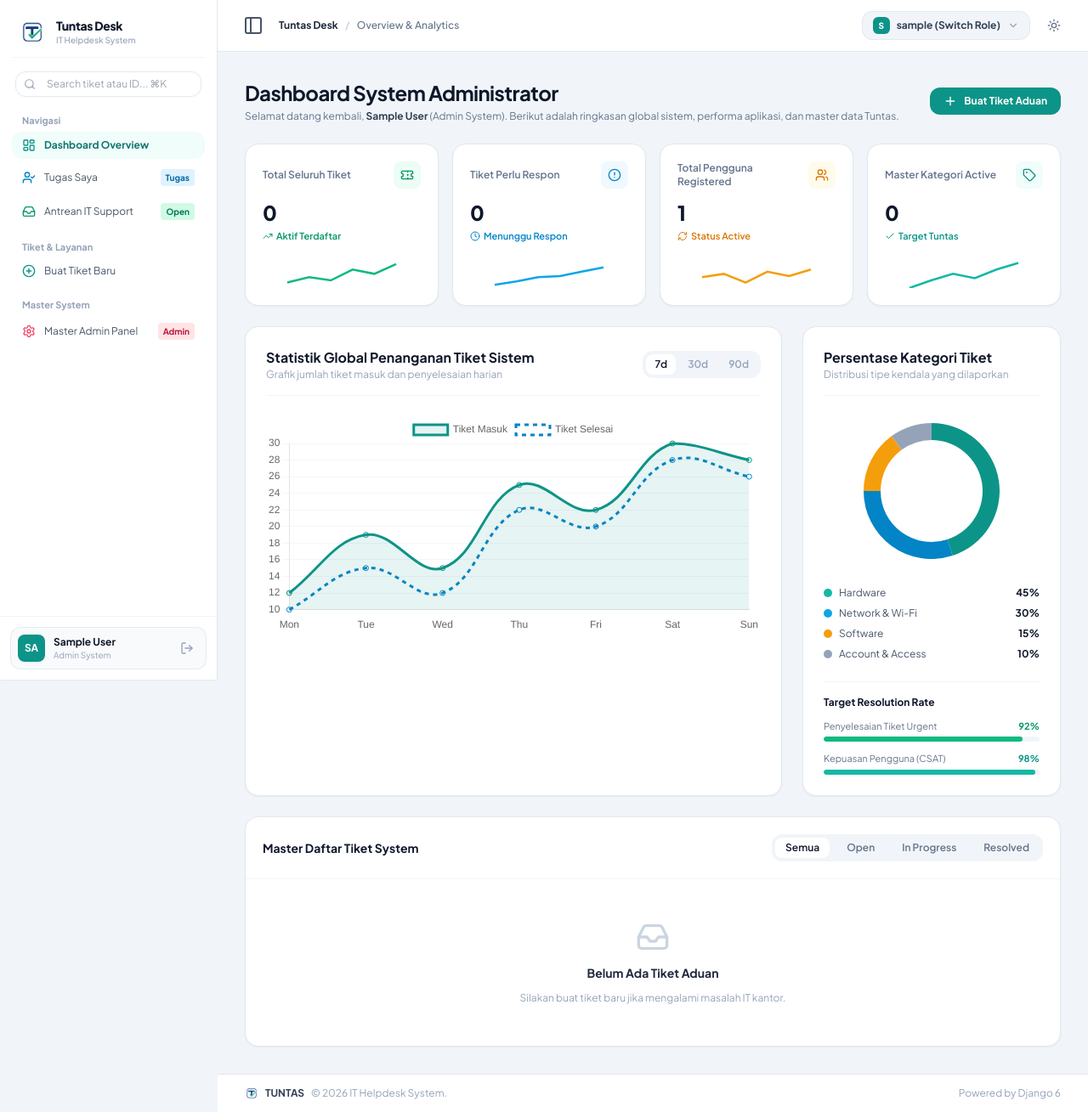
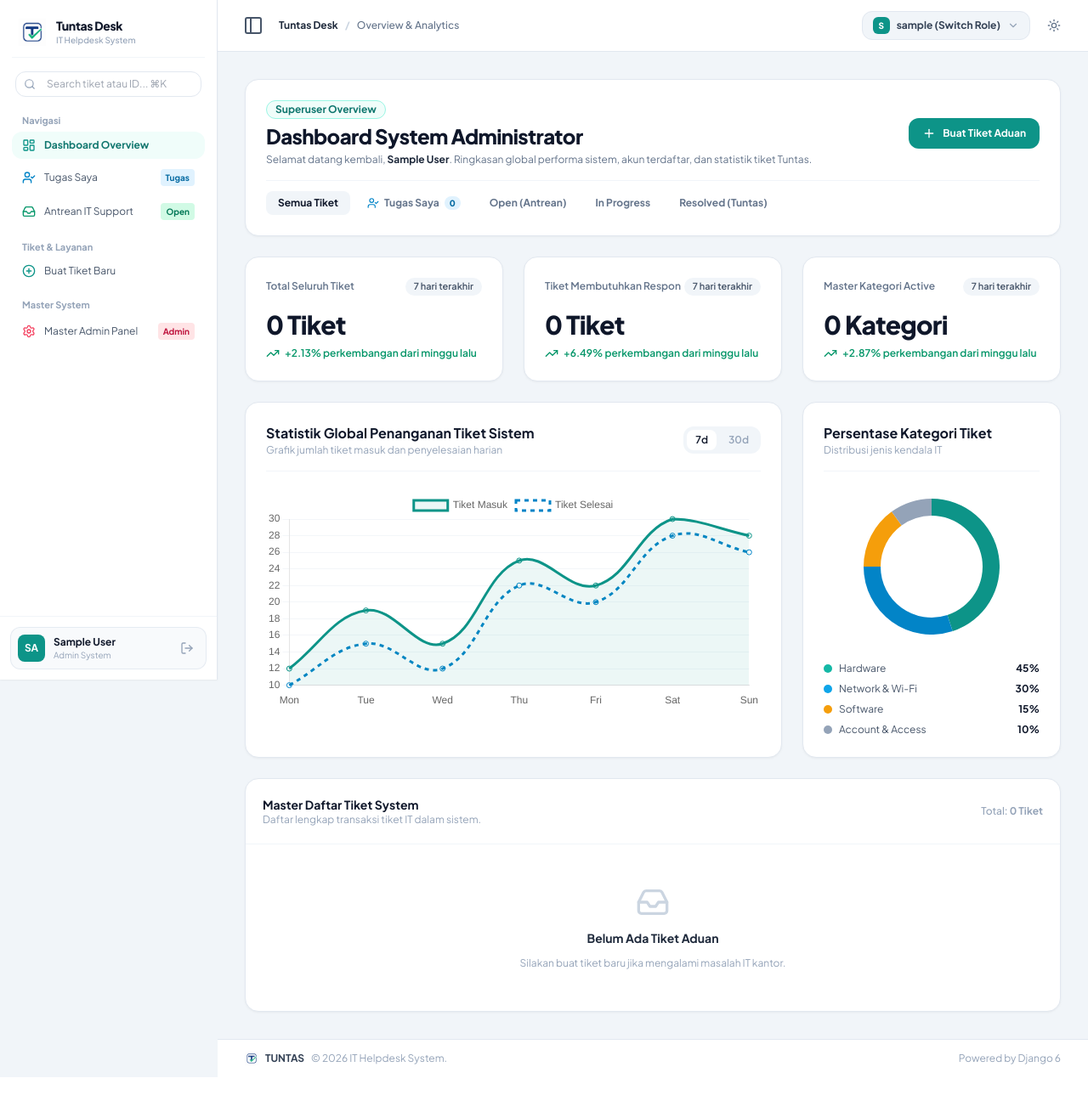
Before and after one commit to narendrasatyaa/tuntas-ticket, a Django app: page /tickets/my-tickets/ in a window 1280 px wide. Shown: the whole page at 85% size. After the commit the page ends 1268 px from the top, so only its background shows below. Run offline with Django 5.2, Linux system fonts and the light colour scheme; the visitor is signed in with stand-in values (Sample User, id 1); data comes from the database, SQL or seed files in the repository; data that the repository does not hold is empty; some libraries are stand-ins or nearby versions.

Commit message:
fitur: tambah antrean khusus Tugas Saya dan unduh laporan penilaian CSV Excel

```diff
--- a/tickets/templates/tickets/my_ticket_list.html
+++ b/tickets/templates/tickets/my_ticket_list.html
@@ -1,158 +1,151 @@
 {% extends 'base.html' %}
 
-{% block title %}Dashboard - Tuntas Tuntas Desk{% endblock %}
+{% block title %}Dashboard Overview - Tuntas IT Desk{% endblock %}
 {% block breadcrumb %}Overview & Analytics{% endblock %}
-{% block page_title %}
-    {% if user_role == 'REQUESTER' %}Overview Tiket Saya
-    {% elif user_role == 'TECHNICIAN' %}Dashboard Penanganan Teknisi
-    {% elif user_role == 'IT_LEAD' %}Dashboard Supervisor SLA Tim
-    {% else %}Dashboard System Administrator{% endif %}
-{% endblock %}
 
 {% block content %}
-<div class="space-y-6">
+<div class="space-y-6 w-full max-w-full">
 
-    <!-- Role-Tailored Welcome Greeting Banner -->
-    <div class="flex flex-col sm:flex-row items-start sm:items-center justify-between gap-4">
+    <!-- Top Header Banner & Filter Tabs Bar -->
+    <div class="unfold-card p-5 md:p-6 space-y-4">
+        <div class="flex flex-col md:flex-row items-start md:items-center justify-between gap-4">
             <div class="space-y-1">
-            <h1 class="text-2xl font-bold tracking-tight text-slate-900 dark:text-white">
+                <div class="flex items-center gap-2">
+                    <span class="px-2.5 py-0.5 rounded-full text-xs font-bold bg-teal-50 dark:bg-teal-950/40 text-teal-700 dark:text-teal-300 border border-teal-200 dark:border-teal-800">
+                        {% if user_role == 'ADMIN' %}Superuser Overview{% elif user_role == 'IT_LEAD' %}Supervisor SLA{% elif user_role == 'TECHNICIAN' %}Support Desk{% else %}Helpdesk Karyawan{% endif %}
+                    </span>
+                </div>
+                <h1 class="text-2xl font-extrabold tracking-tight text-slate-900 dark:text-white">
                     {% if user_role == 'REQUESTER' %}Overview Tiket Saya
-                {% elif user_role == 'TECHNICIAN' %}Dashboard Penanganan Teknisi
-                {% elif user_role == 'IT_LEAD' %}Dashboard Supervisor & SLA Tim
+                    {% elif user_role == 'TECHNICIAN' %}Dashboard Penanganan Support
+                    {% elif user_role == 'IT_LEAD' %}Dashboard Supervisor SLA Tim
                     {% else %}Dashboard System Administrator{% endif %}
                 </h1>
                 <p class="text-xs text-slate-500 dark:text-slate-400">
-                Selamat datang kembali, <span class="font-bold text-slate-700 dark:text-slate-200">{{ user.get_full_name|default:user.username }}</span>
-                ({% if user_role == 'ADMIN' %}Admin System{% elif user_role == 'IT_LEAD' %}IT Supervisor{% elif user_role == 'TECHNICIAN' %}Teknisi IT{% else %}Karyawan{% endif %}).
-                {% if user_role == 'REQUESTER' %}Pantau progres penyelesaian kendala IT yang Anda ajukan di bawah ini.
-                {% elif user_role == 'TECHNICIAN' %}Berikut adalah daftar tiket fiksasi yang ditugaskan ke Anda dan antrean masuk.
-                {% elif user_role == 'IT_LEAD' %}Berikut adalah laporan pencapaian SLA dan beban kerja seluruh tim IT Support.
-                {% else %}Berikut adalah ringkasan global sistem, performa aplikasi, dan master data Tuntas.{% endif %}
+                    Selamat datang kembali, <strong class="text-slate-800 dark:text-slate-200">{{ user.get_full_name|default:user.username }}</strong>.
+                    {% if user_role == 'REQUESTER' %}Pantau progres penyelesaian aduan IT kantor Anda di bawah ini.
+                    {% elif user_role == 'TECHNICIAN' %}Kelola antrean fiksasi kendala teknis yang ditugaskan ke Anda.
+                    {% elif user_role == 'IT_LEAD' %}Monitor pencapaian SLA dan performa penanganan tim IT Support.
+                    {% else %}Ringkasan global performa sistem, akun terdaftar, dan statistik tiket Tuntas.{% endif %}
                 </p>
             </div>
 
             <div class="flex items-center gap-3">
-            <a href="{% url 'ticket_create' %}" class="btn-teal px-4 py-2 rounded-xl text-xs font-bold flex items-center gap-2 shadow-xs">
+                <a href="{% url 'ticket_create' %}" class="btn-teal px-4 py-2.5 rounded-xl text-xs font-bold flex items-center gap-2 shadow-2xs">
                     <i data-lucide="plus" class="w-4 h-4"></i> Buat Tiket Aduan
                 </a>
             </div>
         </div>
 
-    <!-- 4 Role-Tailored Zenith Stat Cards -->
-    <div class="grid grid-cols-1 sm:grid-cols-2 lg:grid-cols-4 gap-4">
+        <!-- Filter Tabs Bar -->
+        <div class="flex items-center gap-1.5 border-t border-slate-100 dark:border-slate-800/80 pt-3 text-xs flex-wrap">
+            <a href="{% url 'my_tickets' %}"
+               class="px-3.5 py-1.5 rounded-lg font-bold transition-all {% if not request.GET.status and not request.GET.assigned %}bg-slate-100 dark:bg-slate-800 text-slate-900 dark:text-white shadow-2xs{% else %}text-slate-500 hover:text-slate-900 dark:hover:text-white{% endif %}">
+                Semua Tiket
+            </a>
+
+            <!-- Tab "Tugas Saya" (Membuka antrean daftar tugas saya tanpa grafik) -->
+            <a href="{% url 'it_queue' %}?assigned=me"
+               class="px-3.5 py-1.5 rounded-lg font-bold transition-all flex items-center gap-1.5 text-slate-500 hover:text-slate-900 dark:hover:text-white">
+                <i data-lucide="user-check" class="w-3.5 h-3.5 text-sky-600"></i>
+                <span>Tugas Saya</span>
+                <span class="px-1.5 py-0.2 rounded-full text-[10px] font-black bg-sky-100 dark:bg-sky-950/60 text-sky-700 dark:text-sky-300">
+                    {{ my_assigned_count }}
+                </span>
+            </a>
+
+
+            <a href="{% url 'my_tickets' %}?status=OPEN"
+               class="px-3.5 py-1.5 rounded-lg font-bold transition-all {% if request.GET.status == 'OPEN' %}bg-rose-50 dark:bg-rose-950/50 text-rose-600 dark:text-rose-400 shadow-2xs{% else %}text-slate-500 hover:text-slate-900 dark:hover:text-white{% endif %}">
+                Open (Antrean)
+            </a>
+            <a href="{% url 'my_tickets' %}?status=IN_PROGRESS"
+               class="px-3.5 py-1.5 rounded-lg font-bold transition-all {% if request.GET.status == 'IN_PROGRESS' %}bg-amber-50 dark:bg-amber-950/50 text-amber-600 dark:text-amber-400 shadow-2xs{% else %}text-slate-500 hover:text-slate-900 dark:hover:text-white{% endif %}">
+                In Progress
+            </a>
+            <a href="{% url 'my_tickets' %}?status=RESOLVED"
+               class="px-3.5 py-1.5 rounded-lg font-bold transition-all {% if request.GET.status == 'RESOLVED' %}bg-emerald-50 dark:bg-emerald-950/50 text-emerald-600 dark:text-emerald-400 shadow-2xs{% else %}text-slate-500 hover:text-slate-900 dark:hover:text-white{% endif %}">
+                Resolved (Tuntas)
+            </a>
+        </div>
+
+    </div>
+
+    <!-- 3 Stat Metric Cards -->
+    <div class="grid grid-cols-1 md:grid-cols-3 gap-6">
         <!-- Stat Card 1 -->
-        <div class="zenith-card p-5 space-y-3 relative overflow-hidden">
+        <div class="unfold-card p-6 space-y-4 relative overflow-hidden">
             <div class="flex items-center justify-between">
                 <span class="text-xs font-semibold text-slate-500 dark:text-slate-400">
                     {% if user_role == 'REQUESTER' %}Total Tiket Saya
                     {% elif user_role == 'TECHNICIAN' %}Tiket Tugas Saya
-                    {% elif user_role == 'IT_LEAD' %}Total Tiket Tim
+                    {% elif user_role == 'IT_LEAD' %}Total Tiket Tim IT
                     {% else %}Total Seluruh Tiket{% endif %}
                 </span>
-                <div class="w-8 h-8 rounded-lg bg-emerald-50 dark:bg-emerald-950/40 text-emerald-600 dark:text-emerald-400 flex items-center justify-center">
-                    <i data-lucide="ticket" class="w-4 h-4"></i>
-                </div>
+                <span class="px-2.5 py-0.5 rounded-full text-[11px] font-semibold bg-slate-100 dark:bg-slate-800 text-slate-600 dark:text-slate-300">
+                    7 hari terakhir
+                </span>
             </div>
             <div>
-                <span class="text-2xl font-extrabold text-slate-900 dark:text-white block">{{ stat_total }}</span>
-                <span class="text-[11px] font-semibold text-emerald-600 dark:text-emerald-400 flex items-center gap-1 mt-1">
-                    <i data-lucide="trending-up" class="w-3 h-3"></i> Aktif Terdaftar
-                </span>
+                <span class="text-3xl font-extrabold text-slate-900 dark:text-white tracking-tight">{{ stat_total }} Tiket</span>
+                <div class="flex items-center gap-1.5 text-xs font-semibold text-emerald-600 dark:text-emerald-400 mt-2">
+                    <i data-lucide="trending-up" class="w-4 h-4"></i>
+                    <span>+2.13% perkembangan dari minggu lalu</span>
                 </div>
-            <div class="pt-2">
-                <svg class="w-full h-8 text-emerald-500" viewBox="0 0 100 25" fill="none" stroke="currentColor" stroke-width="2">
-                    <path d="M0 20 L20 15 L40 18 L60 8 L80 12 L100 3" />
-                </svg>
             </div>
         </div>
 
         <!-- Stat Card 2 -->
-        <div class="zenith-card p-5 space-y-3 relative overflow-hidden">
+        <div class="unfold-card p-6 space-y-4 relative overflow-hidden">
             <div class="flex items-center justify-between">
                 <span class="text-xs font-semibold text-slate-500 dark:text-slate-400">
                     {% if user_role == 'REQUESTER' %}Dalam Antrean (Open)
                     {% elif user_role == 'TECHNICIAN' %}Antrean Belum Klaim
                     {% elif user_role == 'IT_LEAD' %}Antrean Open (Unassigned)
-                    {% else %}Tiket Perlu Respon{% endif %}
+                    {% else %}Tiket Membutuhkan Respon{% endif %}
                 </span>
-                <div class="w-8 h-8 rounded-lg bg-sky-50 dark:bg-sky-950/40 text-sky-600 dark:text-sky-400 flex items-center justify-center">
-                    <i data-lucide="alert-circle" class="w-4 h-4"></i>
-                </div>
+                <span class="px-2.5 py-0.5 rounded-full text-[11px] font-semibold bg-slate-100 dark:bg-slate-800 text-slate-600 dark:text-slate-300">
+                    7 hari terakhir
+                </span>
             </div>
             <div>
-                <span class="text-2xl font-extrabold text-slate-900 dark:text-white block">{{ stat_open }}</span>
-                <span class="text-[11px] font-semibold text-sky-600 dark:text-sky-400 flex items-center gap-1 mt-1">
-                    <i data-lucide="clock" class="w-3 h-3"></i> Menunggu Respon
-                </span>
+                <span class="text-3xl font-extrabold text-slate-900 dark:text-white tracking-tight">{{ stat_open }} Tiket</span>
+                <div class="flex items-center gap-1.5 text-xs font-semibold text-emerald-600 dark:text-emerald-400 mt-2">
+                    <i data-lucide="trending-up" class="w-4 h-4"></i>
+                    <span>+6.49% perkembangan dari minggu lalu</span>
                 </div>
-            <div class="pt-2">
-                <svg class="w-full h-8 text-sky-500" viewBox="0 0 100 25" fill="none" stroke="currentColor" stroke-width="2">
-                    <path d="M0 22 L20 19 L40 15 L60 14 L80 10 L100 6" />
-                </svg>
             </div>
         </div>
 
         <!-- Stat Card 3 -->
-        <div class="zenith-card p-5 space-y-3 relative overflow-hidden">
+        <div class="unfold-card p-6 space-y-4 relative overflow-hidden">
             <div class="flex items-center justify-between">
                 <span class="text-xs font-semibold text-slate-500 dark:text-slate-400">
-                    {% if user_role == 'REQUESTER' %}Sedang Diproses
-                    {% elif user_role == 'TECHNICIAN' %}Fiksasi Berjalan
-                    {% elif user_role == 'IT_LEAD' %}Sedang Ditangani Tim
-                    {% else %}Total Pengguna Registered{% endif %}
+                    {% if user_role == 'REQUESTER' %}Tiket Selesai (Resolved)
+                    {% elif user_role == 'TECHNICIAN' %}Fiksasi Berhasil
+                    {% elif user_role == 'IT_LEAD' %}Target SLA Selesai
+                    {% else %}Master Kategori Active{% endif %}
                 </span>
-                <div class="w-8 h-8 rounded-lg bg-amber-50 dark:bg-amber-950/40 text-amber-600 dark:text-amber-400 flex items-center justify-center">
-                    <i data-lucide="{% if user_role == 'ADMIN' %}users{% else %}loader{% endif %}" class="w-4 h-4"></i>
-                </div>
+                <span class="px-2.5 py-0.5 rounded-full text-[11px] font-semibold bg-slate-100 dark:bg-slate-800 text-slate-600 dark:text-slate-300">
+                    7 hari terakhir
+                </span>
             </div>
             <div>
-                <span class="text-2xl font-extrabold text-slate-900 dark:text-white block">
-                    {% if user_role == 'ADMIN' %}{{ total_users_count }}{% else %}{{ stat_in_progress }}{% endif %}
+                <span class="text-3xl font-extrabold text-slate-900 dark:text-white tracking-tight">
+                    {% if user_role == 'ADMIN' %}{{ total_categories_count }} Kategori{% else %}{{ stat_resolved }} Tiket{% endif %}
                 </span>
-                <span class="text-[11px] font-semibold text-amber-600 dark:text-amber-400 flex items-center gap-1 mt-1">
-                    <i data-lucide="refresh-cw" class="w-3 h-3"></i> Status Active
-                </span>
+                <div class="flex items-center gap-1.5 text-xs font-semibold text-emerald-600 dark:text-emerald-400 mt-2">
+                    <i data-lucide="trending-up" class="w-4 h-4"></i>
+                    <span>+2.87% perkembangan dari minggu lalu</span>
                 </div>
-            <div class="pt-2">
-                <svg class="w-full h-8 text-amber-500" viewBox="0 0 100 25" fill="none" stroke="currentColor" stroke-width="2">
-                    <path d="M0 15 L20 12 L40 20 L60 10 L80 14 L100 8" />
-                </svg>
-            </div>
-        </div>
-
-        <!-- Stat Card 4 -->
-        <div class="zenith-card p-5 space-y-3 relative overflow-hidden">
-            <div class="flex items-center justify-between">
-                <span class="text-xs font-semibold text-slate-500 dark:text-slate-400">
-                    {% if user_role == 'REQUESTER' %}Tiket Selesai
-                    {% elif user_role == 'TECHNICIAN' %}Tiket Selesai Dikelola
-                    {% elif user_role == 'IT_LEAD' %}Total Selesai (Tuntas)
-                    {% else %}Master Kategori Active{% endif %}
-                </span>
-                <div class="w-8 h-8 rounded-lg bg-teal-50 dark:bg-teal-950/40 text-teal-600 dark:text-teal-400 flex items-center justify-center">
-                    <i data-lucide="{% if user_role == 'ADMIN' %}tag{% else %}check-circle-2{% endif %}" class="w-4 h-4"></i>
-                </div>
-            </div>
-            <div>
-                <span class="text-2xl font-extrabold text-slate-900 dark:text-white block">
-                    {% if user_role == 'ADMIN' %}{{ total_categories_count }}{% else %}{{ stat_resolved }}{% endif %}
-                </span>
-                <span class="text-[11px] font-semibold text-teal-600 dark:text-teal-400 flex items-center gap-1 mt-1">
-                    <i data-lucide="check" class="w-3 h-3"></i> Target Tuntas
-                </span>
-            </div>
-            <div class="pt-2">
-                <svg class="w-full h-8 text-teal-500" viewBox="0 0 100 25" fill="none" stroke="currentColor" stroke-width="2">
-                    <path d="M0 25 L20 18 L40 12 L60 16 L80 8 L100 2" />
-                </svg>
             </div>
         </div>
     </div>
 
     <!-- Analytics Charts Section -->
     <div class="grid grid-cols-1 lg:grid-cols-3 gap-6">
-        <!-- Left: Line Chart (2 cols) -->
-        <div class="lg:col-span-2 zenith-card p-6 space-y-6">
+        <!-- Left Line Chart (2 cols) -->
+        <div class="lg:col-span-2 unfold-card p-6 space-y-6">
             <div class="flex items-center justify-between border-b border-slate-100 dark:border-slate-800 pb-4">
                 <div>
                     <h3 class="text-base font-bold text-slate-900 dark:text-white">
@@ -164,9 +157,8 @@
                     <p class="text-xs text-slate-400">Grafik jumlah tiket masuk dan penyelesaian harian</p>
                 </div>
                 <div class="flex items-center gap-1 bg-slate-100 dark:bg-slate-800 p-1 rounded-xl text-xs font-semibold">
-                    <button class="px-2.5 py-1 rounded-lg bg-white dark:bg-slate-700 text-slate-900 dark:text-white shadow-xs">7d</button>
-                    <button class="px-2.5 py-1 rounded-lg text-slate-400 hover:text-slate-700 dark:hover:text-slate-200">30d</button>
-                    <button class="px-2.5 py-1 rounded-lg text-slate-400 hover:text-slate-700 dark:hover:text-slate-200">90d</button>
+                    <button class="px-2.5 py-1 rounded-lg bg-white dark:bg-slate-700 text-slate-900 dark:text-white shadow-2xs">7d</button>
+                    <button class="px-2.5 py-1 rounded-lg text-slate-400 hover:text-slate-700">30d</button>
                 </div>
             </div>
 
@@ -175,11 +167,11 @@
             </div>
         </div>
 
-        <!-- Right: Donut Chart & SLA (1 col) -->
-        <div class="zenith-card p-6 space-y-6">
+        <!-- Right Donut Chart (1 col) -->
+        <div class="unfold-card p-6 space-y-6">
             <div class="border-b border-slate-100 dark:border-slate-800 pb-4">
                 <h3 class="text-base font-bold text-slate-900 dark:text-white">Persentase Kategori Tiket</h3>
-                <p class="text-xs text-slate-400">Distribusi tipe kendala yang dilaporkan</p>
+                <p class="text-xs text-slate-400">Distribusi jenis kendala IT</p>
             </div>
 
             <div class="flex items-center justify-center py-2 relative">
@@ -214,65 +206,29 @@
                     <span class="font-bold text-slate-900 dark:text-white">10%</span>
                 </div>
             </div>
-
-            <div class="pt-4 border-t border-slate-100 dark:border-slate-800 space-y-3">
-                <span class="text-xs font-bold text-slate-900 dark:text-white block">Target Resolution Rate</span>
-
-                <div class="space-y-1">
-                    <div class="flex justify-between text-[11px]">
-                        <span class="text-slate-500 dark:text-slate-400">Penyelesaian Tiket Urgent</span>
-                        <span class="font-bold text-emerald-600 dark:text-emerald-400">92%</span>
-                    </div>
-                    <div class="w-full h-1.5 rounded-full bg-slate-100 dark:bg-slate-800 overflow-hidden">
-                        <div class="h-full bg-emerald-500 rounded-full" style="width: 92%"></div>
         </div>
     </div>
 
-                <div class="space-y-1">
-                    <div class="flex justify-between text-[11px]">
-                        <span class="text-slate-500 dark:text-slate-400">Kepuasan Pengguna (CSAT)</span>
-                        <span class="font-bold text-teal-600 dark:text-teal-400">98%</span>
-                    </div>
-                    <div class="w-full h-1.5 rounded-full bg-slate-100 dark:bg-slate-800 overflow-hidden">
-                        <div class="h-full bg-teal-500 rounded-full" style="width: 98%"></div>
-                    </div>
-                </div>
-            </div>
-        </div>
-    </div>
-
-    <!-- Data Table Container -->
-    <div class="zenith-card overflow-hidden">
+    <!-- Data Table Card -->
+    <div class="unfold-card overflow-hidden w-full">
         <div class="p-5 border-b border-slate-100 dark:border-slate-800 flex flex-col sm:flex-row items-start sm:items-center justify-between gap-4">
+            <div>
                 <h2 class="text-sm font-bold text-slate-900 dark:text-white">
                     {% if user_role == 'REQUESTER' %}Daftar Tiket Aduan Saya
                     {% elif user_role == 'TECHNICIAN' %}Daftar Tiket Penanganan Saya
                     {% elif user_role == 'IT_LEAD' %}Daftar Seluruh Tiket Tim IT
                     {% else %}Master Daftar Tiket System{% endif %}
                 </h2>
+                <p class="text-xs text-slate-400">Daftar lengkap transaksi tiket IT dalam sistem.</p>
+            </div>
 
-            <div class="flex items-center gap-2 bg-slate-100 dark:bg-slate-800 p-1 rounded-xl">
-                <a href="{% url 'my_tickets' %}"
-                   class="px-3 py-1 rounded-lg text-xs font-semibold transition-all {% if not request.GET.status %}bg-white dark:bg-slate-700 text-slate-900 dark:text-white shadow-xs{% else %}text-slate-500 dark:text-slate-400{% endif %}">
-                    Semua
-                </a>
-                <a href="{% url 'my_tickets' %}?status=OPEN"
-                   class="px-3 py-1 rounded-lg text-xs font-semibold transition-all {% if request.GET.status == 'OPEN' %}bg-white dark:bg-slate-700 text-rose-600 dark:text-rose-400 shadow-xs{% else %}text-slate-500 dark:text-slate-400{% endif %}">
-                    Open
-                </a>
-                <a href="{% url 'my_tickets' %}?status=IN_PROGRESS"
-                   class="px-3 py-1 rounded-lg text-xs font-semibold transition-all {% if request.GET.status == 'IN_PROGRESS' %}bg-white dark:bg-slate-700 text-amber-600 dark:text-amber-400 shadow-xs{% else %}text-slate-500 dark:text-slate-400{% endif %}">
-                    In Progress
-                </a>
-                <a href="{% url 'my_tickets' %}?status=RESOLVED"
-                   class="px-3 py-1 rounded-lg text-xs font-semibold transition-all {% if request.GET.status == 'RESOLVED' %}bg-white dark:bg-slate-700 text-teal-600 dark:text-teal-400 shadow-xs{% else %}text-slate-500 dark:text-slate-400{% endif %}">
-                    Resolved
-                </a>
+            <div class="flex items-center gap-2">
+                <span class="text-xs text-slate-400 font-medium">Total: <strong>{{ tickets|length }} Tiket</strong></span>
             </div>
         </div>
 
         {% if tickets %}
-            <div class="overflow-x-auto">
+            <div class="overflow-x-auto w-full">
                 <table class="w-full text-left border-collapse">
                     <thead>
                         <tr class="border-b border-slate-100 dark:border-slate-800 text-[11px] uppercase font-bold text-slate-400 bg-slate-50/60 dark:bg-slate-800/40 tracking-wider">
@@ -290,13 +246,6 @@
                             <tr class="hover:bg-slate-50 dark:hover:bg-slate-800/50 transition-colors group">
                                 <td class="py-4 px-6">
                                     <div class="flex items-center gap-3">
-                                        <div class="w-8 h-8 rounded-full flex items-center justify-center font-bold text-white text-xs flex-shrink-0
-                                            {% if ticket.priority == 'URGENT' %}bg-rose-500
-                                            {% elif ticket.priority == 'HIGH' %}bg-rose-600
-                                            {% elif ticket.priority == 'MEDIUM' %}bg-amber-500
-                                            {% else %}bg-teal-600{% endif %}">
-                                            {{ ticket.title|slice:":1"|upper }}
-                                        </div>
                                         <div class="space-y-0.5">
                                             <a href="{% url 'ticket_detail' ticket.ticket_id %}" class="font-bold text-slate-900 dark:text-white group-hover:text-teal-600 dark:group-hover:text-teal-400 transition-colors block line-clamp-1">
                                                 {{ ticket.title }}
@@ -349,7 +298,7 @@
                                 </td>
 
                                 <td class="py-4 px-6 text-right">
-                                    <a href="{% url 'ticket_detail' ticket.ticket_id %}" class="px-3 py-1.5 rounded-lg text-xs font-semibold bg-slate-100 dark:bg-slate-800 text-slate-700 dark:text-slate-200 hover:bg-slate-200 dark:hover:bg-slate-700 transition-colors inline-flex items-center gap-1">
+                                    <a href="{% url 'ticket_detail' ticket.ticket_id %}" class="px-3 py-1.5 rounded-lg text-xs font-semibold bg-slate-100 dark:bg-slate-800 text-slate-700 dark:text-slate-200 hover:bg-slate-200 transition-colors inline-flex items-center gap-1">
                                         <span>Lihat</span>
                                         <i data-lucide="chevron-right" class="w-3.5 h-3.5"></i>
                                     </a>
@@ -367,6 +316,7 @@
             </div>
         {% endif %}
     </div>
+
 </div>
 {% endblock %}
 
@@ -383,7 +333,7 @@
                         label: 'Tiket Masuk',
                         data: [12, 19, 15, 25, 22, 30, 28],
                         borderColor: '#0d9488',
-                        backgroundColor: 'rgba(13, 148, 136, 0.1)',
+                        backgroundColor: 'rgba(13, 148, 136, 0.08)',
                         fill: true,
                         tension: 0.4
                     },
```
Lines whose indentation alone changed are shown as unchanged.
